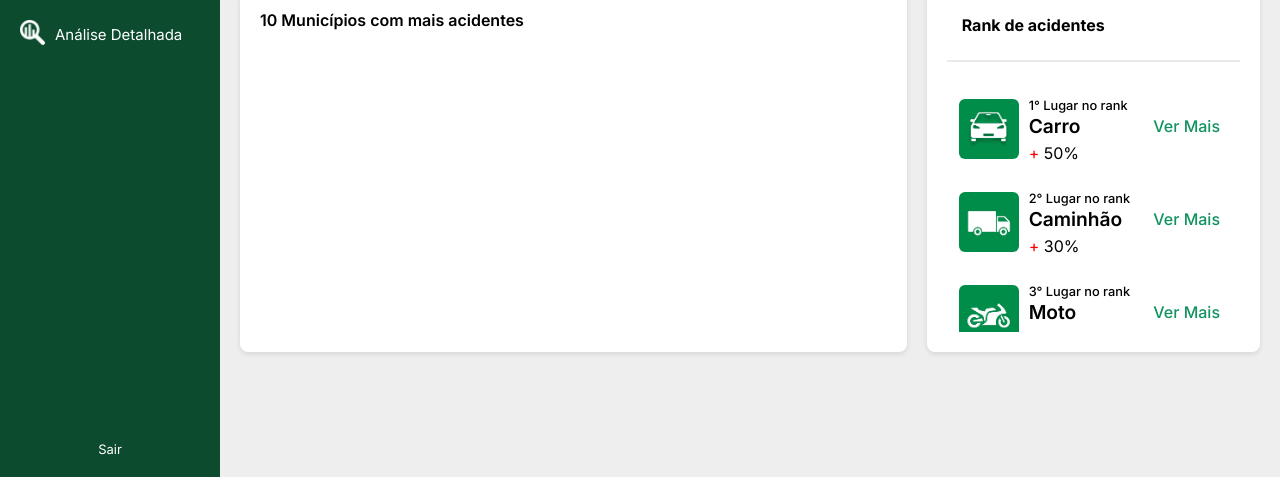
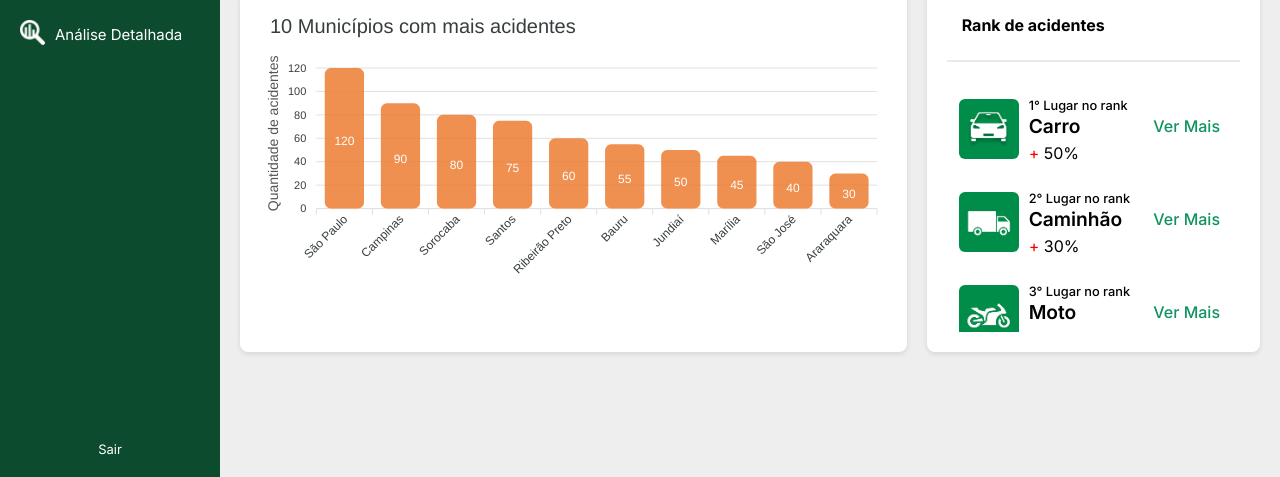
Before and after one commit to Lucas-tdo/Way-Safe, a plain HTML site: page Site/previas.html in a window 1280 px wide. Shown: the part 323-800 px from the top of the page. Drawn offline with nearby package versions, Linux system fonts and the light colour scheme.

Commit message:
introdução do gráfico a página de prévias

```diff
--- a/Site/previas.html
+++ b/Site/previas.html
@@ -1,5 +1,5 @@
 <!DOCTYPE html>
-<html lang="en">
+<html lang="pt-br">
 
 <head>
   <meta charset="UTF-8">
@@ -92,10 +92,9 @@
 
       <div class="rank">
         <div class="card_2">
-          <p style="font-weight: 600; font-size: 1rem;">10 Municípios com mais acidentes</p>
+          <div id="grafico-municipios"></div>
         </div>
         <!--FIM TABELA DO GRÁFICO-->
-
         <!--TABELA RANK-->
         <div class="card_2">
           <span style="text-align: left; font-weight: 700; margin-left: 10px;padding: 5px;">Rank de acidentes </span>
@@ -191,6 +190,60 @@
 
     </div>
   </div>
+  <script src="https://cdn.jsdelivr.net/npm/apexcharts"></script>
+<script>
+    var options = {
+      chart: {
+        type: 'bar',
+        height: 300,
+        toolbar: { show: false }
+      },
+      series: [{
+        name: 'Acidentes',
+        data: [120, 90, 80, 75, 60, 55, 50, 45, 40, 30]
+      }],
+      yaxis:{
+        title: {
+        text: 'Quantidade de acidentes',
+        style: {
+        fontSize: '14px',
+        fontWeight: 'bold',
+        color: '#555'
+    }
+  }
+      }
+      ,
+      xaxis: {
+        categories: [
+          'São Paulo', 'Campinas', 'Sorocaba', 'Santos',
+          'Ribeirão Preto', 'Bauru', 'Jundiaí', 'Marília', 'São José', 'Araraquara'
+        ],
+        labels: {
+          style: { fontSize: '12px' }
+        }
+      },
+      colors: ['#ED7D32'],
+      plotOptions: {
+        bar: {
+          borderRadius: 6,
+          horizontal: false,
+        }
+      },
+      dataLabels: {
+        enabled: true
+      },
+      title: {
+        text: '10 Municípios com mais acidentes',
+        align: 'left',
+        style: { fontSize: '20px', fontWeight: '800'},
+        offsety: -10
+      }
+    };
+
+    var chart = new ApexCharts(document.querySelector("#grafico-municipios"), options);
+    chart.render();
+  </script>
+
   <script>
     // Alterna a classe "minimizado" no menu + filtro
     document.querySelector('.toggle-nav')
@@ -199,7 +252,7 @@
         document.querySelector('.filtro-box').classList.toggle('ativo');
       });
   </script>
-
+  <script src="https://cdn.jsdelivr.net/npm/apexcharts"></script>
 </body>
 
 </html>
```
